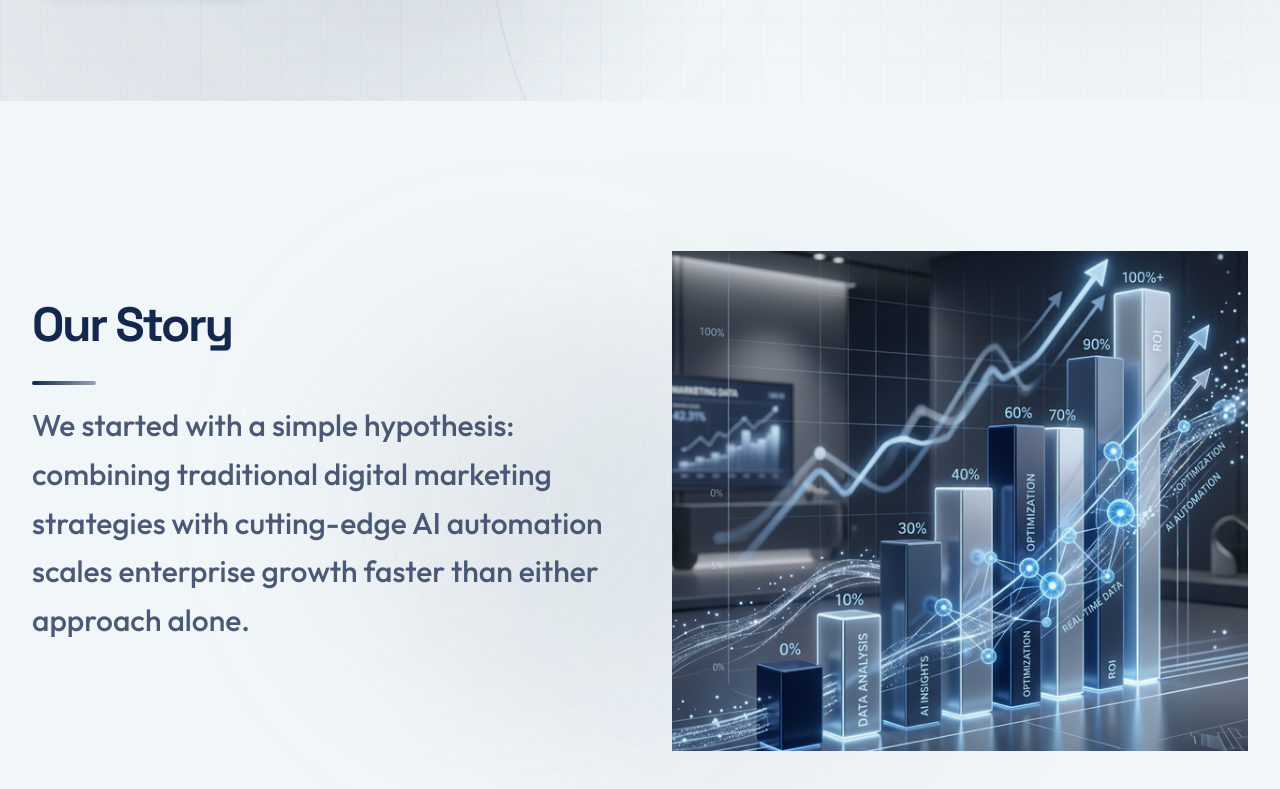
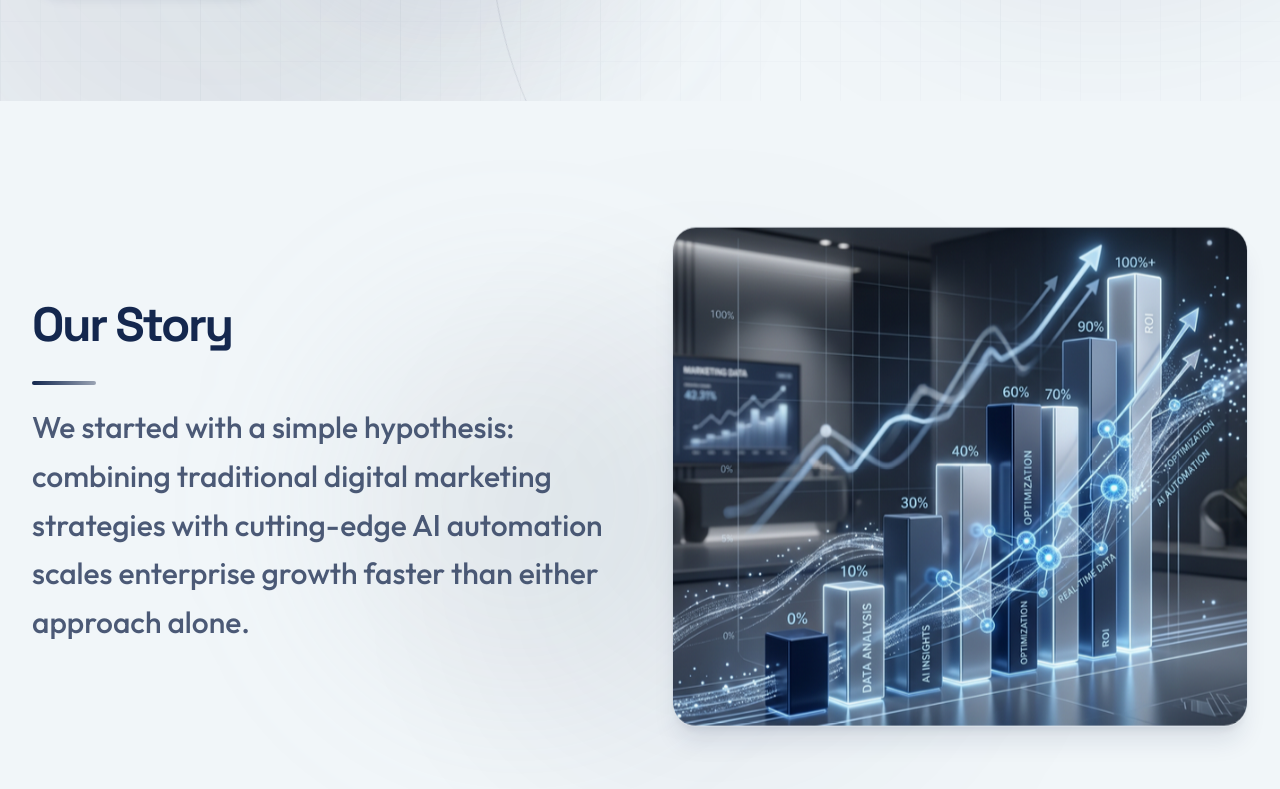
Before and after one commit to arif12islam/bykorp, a Next.js app: page / in a window 1280 px wide. Shown: the part 699-1488 px from the top of the page. Built offline with nearby package versions, Linux system fonts and the light colour scheme.

Commit message:
style(story): revert desktop animation to simple opacity fades

```diff
--- a/src/components/sections/Story.tsx
+++ b/src/components/sections/Story.tsx
@@ -56,43 +56,7 @@ export function Story() {
     const imgOpacities = [imgOpacity1, imgOpacity2, imgOpacity3]
 
 
-    // --- DESKTOP ARTISTIC "CURTAIN REVEAL" ANIMATION ---
-    // Softer, more elegant text entry (fading and sliding up)
-    const dTextOp1 = useTransform(scrollYProgress, [0, 0.25], [1, 0])
-    const dTextY1 = useTransform(scrollYProgress, [0, 0.25], [0, -40])
 
-    const dTextOp2 = useTransform(scrollYProgress, [0.2, 0.35, 0.55, 0.65], [0, 1, 1, 0])
-    const dTextY2 = useTransform(scrollYProgress, [0.2, 0.35, 0.55, 0.65], [40, 0, 0, -40])
-
-    const dTextOp3 = useTransform(scrollYProgress, [0.6, 0.75, 1], [0, 1, 1])
-    const dTextY3 = useTransform(scrollYProgress, [0.6, 0.75, 1], [40, 0, 0])
-
-    const deskTextOps = [dTextOp1, dTextOp2, dTextOp3]
-    const deskTextYs = [dTextY1, dTextY2, dTextY3]
-
-    // Artistic Curtain Reveal (Clip Path Wipe) + Ken Burns Zoom
-    // Image 1 sits at the back, slowly zooming
-    const dImgScale1 = useTransform(scrollYProgress, [0, 0.4], [1, 1.1])
-    const dImgClip1 = useTransform(scrollYProgress, [0, 1], ["inset(0% 0% 0% 0%)", "inset(0% 0% 0% 0%)"])
-
-    // Image 2 wipes up from the bottom (inset bottom edge from 100% to 0%) over Image 1
-    const dImgScale2 = useTransform(scrollYProgress, [0.25, 0.65], [1, 1.1])
-    const dImgClip2 = useTransform(
-        scrollYProgress,
-        [0.25, 0.4],
-        ["inset(100% 0% 0% 0%)", "inset(0% 0% 0% 0%)"]
-    )
-
-    // Image 3 wipes up from the bottom over Image 2
-    const dImgScale3 = useTransform(scrollYProgress, [0.6, 1], [1, 1.1])
-    const dImgClip3 = useTransform(
-        scrollYProgress,
-        [0.6, 0.75],
-        ["inset(100% 0% 0% 0%)", "inset(0% 0% 0% 0%)"]
-    )
-
-    const deskImgClips = [dImgClip1, dImgClip2, dImgClip3]
-    const deskImgScales = [dImgScale1, dImgScale2, dImgScale3]
 
     return (
         <section id="story" ref={containerRef} className="relative h-[300vh] bg-brand-bg">
@@ -162,8 +126,8 @@ export function Story() {
                                     <motion.div
                                         key={`desk-text-${step.id}`}
                                         style={{
-                                            opacity: deskTextOps[idx],
-                                            y: deskTextYs[idx]
+                                            opacity: opacities[idx],
+                                            y: ys[idx]
                                         }}
                                         className="absolute inset-0 flex items-center origin-left"
                                     >
@@ -181,25 +145,19 @@ export function Story() {
                                 <motion.div
                                     key={`desk-img-${step.id}`}
                                     style={{
-                                        clipPath: deskImgClips[idx],
-                                        zIndex: idx,
+                                        opacity: imgOpacities[idx],
+                                        y: ys[idx]
                                     }}
-                                    className="absolute inset-0 w-full h-full shadow-2xl shadow-brand-primary/20"
-                                >
-                                    <motion.div
-                                        style={{ scale: deskImgScales[idx] }}
-                                        className="relative w-full h-full origin-center"
+                                    className="absolute inset-0 w-full h-full rounded-3xl shadow-xl shadow-brand-primary/10 border border-brand-accent/20 overflow-hidden"
                                 >
                                     <Image
                                         src={step.image}
                                         alt={`Story Phase ${step.id}`}
                                         fill
-                                            className="object-cover rounded-3xl"
+                                        className="object-cover"
                                         sizes="50vw"
                                     />
-                                        <div className="absolute inset-0 rounded-3xl bg-gradient-to-br from-brand-primary/10 to-transparent pointer-events-none" />
-                                        <div className="absolute inset-0 rounded-3xl ring-1 ring-inset ring-brand-accent/30 pointer-events-none" />
-                                    </motion.div>
+                                    <div className="absolute inset-0 bg-gradient-to-br from-brand-primary/5 to-transparent pointer-events-none" />
                                 </motion.div>
                             ))}
                         </div>
```
Lines whose indentation alone changed are shown as unchanged.
